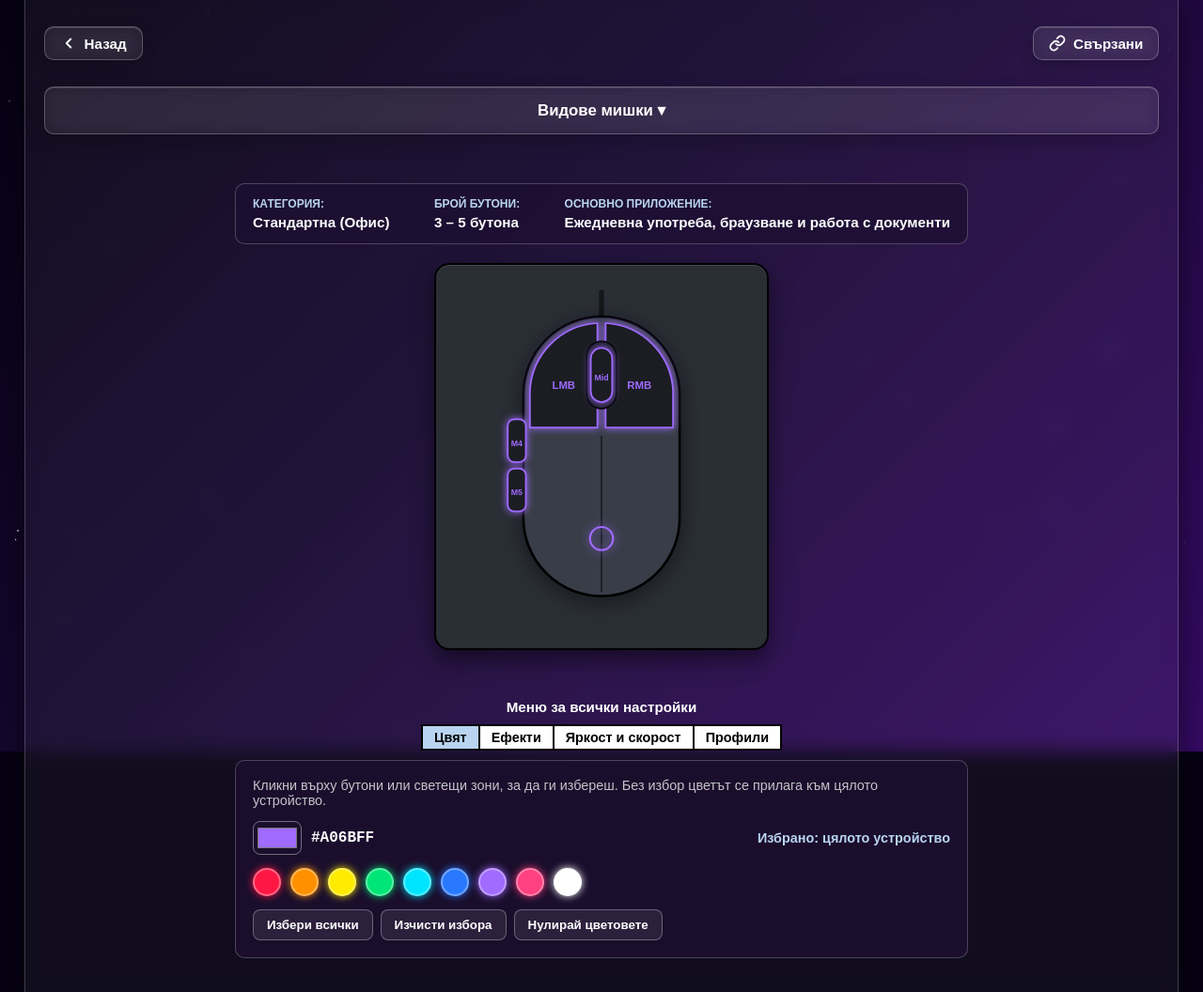
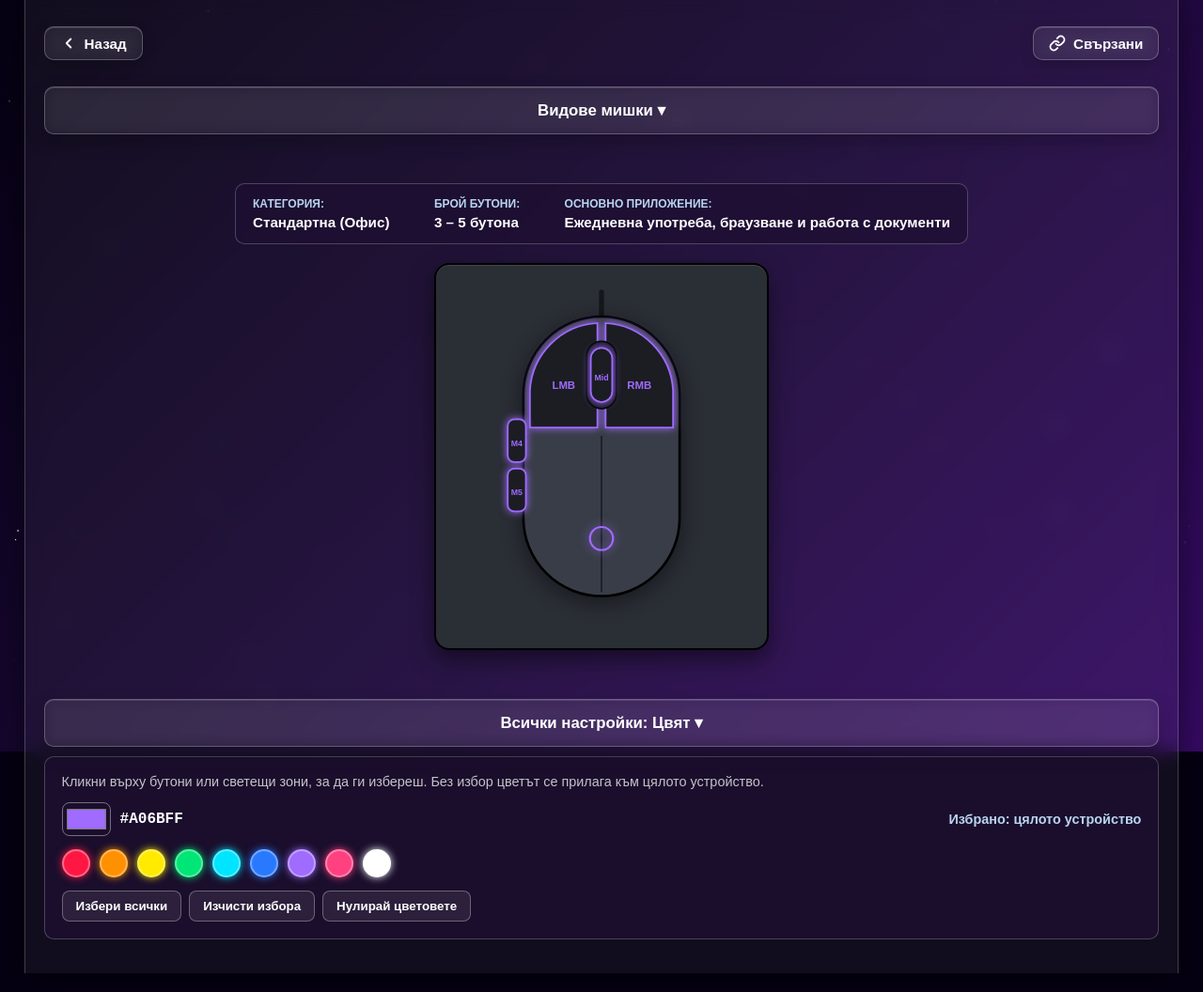
Before and after one commit to maevjoan-hash/web_RGB_changer_v2, a plain HTML site: page mouse.html in a window 1280 px wide. Shown: the whole page at 94% size. Drawn offline with Linux system fonts and the light colour scheme.

Commit message:
Replace settings tabs with an "Всички настройки" dropdown menu
- The white tab buttons are replaced by a dropdown in the same glass style
  as the layout switcher, on the keyboard and both mouse pages
- The menu button shows the open section ("Всички настройки: Цвят ▾") and
  updates when another section is chosen; picking an option closes the menu
- Dropdown menus use the site's purple tone instead of grey
- Remove the unused tab styles; panels now span the full width like the menus

Co-Authored-By: Claude Opus 5.5 <noreply@anthropic.com>
Claude-Session: https://claude.ai/code/session_018vGEQ2gAsJRXQNFQCdWChy

```diff
--- a/mouse.html
+++ b/mouse.html
@@ -93,13 +93,17 @@
         </div>
       </section>
 
-      <section class="settings-menu" aria-label="Меню за настройки">
-        <p class="settings-menu__title">Меню за всички настройки</p>
-        <div class="settings-tabs" role="tablist">
-          <button type="button" class="settings-tab" data-tab="1">Цвят</button>
-          <button type="button" class="settings-tab" data-tab="2">Ефекти</button>
-          <button type="button" class="settings-tab" data-tab="3">Яркост и скорост</button>
-          <button type="button" class="settings-tab" data-tab="4">Профили</button>
+      <section class="settings-menu" aria-label="Всички настройки">
+        <div class="layout-switcher">
+          <button type="button" class="connected-devices-btn layout-switcher__btn" data-settings-menu-btn>
+            Всички настройки ▾
+          </button>
+          <div id="settings-options" class="layout-options">
+            <button type="button" class="layout-option settings-tab" data-tab="1">Цвят</button>
+            <button type="button" class="layout-option settings-tab" data-tab="2">Ефекти</button>
+            <button type="button" class="layout-option settings-tab" data-tab="3">Яркост и скорост</button>
+            <button type="button" class="layout-option settings-tab" data-tab="4">Профили</button>
+          </div>
         </div>
       </section>
     </main>
--- a/rgb.js
+++ b/rgb.js
@@ -190,39 +190,36 @@
     swatch.style.setProperty('--swatch', swatch.dataset.color);
   });
 
-  // --- ТАБОВЕ ---
+  // --- МЕНЮ „ВСИЧКИ НАСТРОЙКИ“ ---
+  // Бутонът на менюто показва коя настройка е отворена в момента
   const panelElements = panels.querySelectorAll('.settings-panel');
+  const settingsMenuButton = settingsMenu.querySelector('[data-settings-menu-btn]');
 
-  const selectTab = (tabToSelect, moveFocus = false) => {
+  const selectTab = (tabToSelect) => {
     settingsTabs.forEach((tab) => {
       const isSelected = tab === tabToSelect;
-      tab.setAttribute('aria-selected', String(isSelected));
-      tab.tabIndex = isSelected ? 0 : -1;
+      tab.classList.toggle('active', isSelected);
+      if (isSelected) tab.setAttribute('aria-current', 'true');
+      else tab.removeAttribute('aria-current');
     });
     panelElements.forEach((panel) => {
       panel.hidden = panel.dataset.panel !== tabToSelect.dataset.tab;
     });
-    if (moveFocus) tabToSelect.focus();
+    if (settingsMenuButton) {
+      settingsMenuButton.textContent = `Всички настройки: ${tabToSelect.textContent} ▾`;
+    }
   };
 
-  settingsTabs.forEach((tab, index) => {
+  settingsTabs.forEach((tab) => {
     const panel = panels.querySelector(`[data-panel="${tab.dataset.tab}"]`);
-    tab.id = `settings-tab-${tab.dataset.tab}`;
-    tab.setAttribute('role', 'tab');
     if (panel) {
       panel.id = `settings-panel-${tab.dataset.tab}`;
-      panel.setAttribute('role', 'tabpanel');
-      panel.setAttribute('aria-labelledby', tab.id);
+      panel.setAttribute('role', 'region');
+      panel.setAttribute('aria-label', tab.textContent);
       tab.setAttribute('aria-controls', panel.id);
     }
 
     tab.addEventListener('click', () => selectTab(tab));
-    tab.addEventListener('keydown', (event) => {
-      const step = { ArrowRight: 1, ArrowLeft: -1 }[event.key];
-      if (!step) return;
-      event.preventDefault();
-      selectTab(settingsTabs[(index + step + settingsTabs.length) % settingsTabs.length], true);
-    });
   });
 
   selectTab(settingsTabs[0]);
--- a/script.js
+++ b/script.js
@@ -94,6 +94,11 @@ layoutSwitchers.forEach((switcher) => {
     setOpen(!switcher.classList.contains('is-open'));
   });
 
+  // Изборът на опция затваря менюто (за линковете страницата така или иначе се сменя)
+  options.addEventListener('click', (event) => {
+    if (event.target.closest('.layout-option')) setOpen(false);
+  });
+
   document.addEventListener('click', (event) => {
     if (!switcher.contains(event.target)) setOpen(false);
   });
--- a/style.css
+++ b/style.css
@@ -156,10 +156,12 @@ body {
   flex-direction: column;
   width: 100%;
   padding: 6px;
-  background: #2a2e35;
+  background: rgba(30, 18, 52, 0.97);
   border: 1px solid rgba(255, 255, 255, 0.25);
   border-radius: 8px;
-  box-shadow: 0 8px 20px rgba(0, 0, 0, 0.35);
+  box-shadow: 0 8px 20px rgba(0, 0, 0, 0.45);
+  backdrop-filter: blur(8px);
+  -webkit-backdrop-filter: blur(8px);
 }
 
 .layout-switcher.is-open .layout-options {
@@ -348,44 +350,14 @@ body {
   gap: 10px;
 }
 
-.settings-menu__title {
-  font-size: 0.95rem;
-  color: white;
-  font-weight: bold;
-}
-
-.settings-tabs {
-  display: flex;
-  flex-direction: row;
-  flex-wrap: wrap;
-  justify-content: center;
-  row-gap: 4px;
-}
-
-.settings-tab {
-  min-width: 44px;
-  height: 28px;
-  padding: 0 12px;
-  background: #ffffff;
-  border: 2px solid #000000;
-  margin-left: -2px;
-  font-size: 0.9rem;
-  font-weight: bold;
-  white-space: nowrap;
+/* Опциите в менютата могат да са и бутони (менюто „Всички настройки“) */
+button.layout-option {
+  width: 100%;
+  background: none;
+  border: none;
+  font: inherit;
+  text-align: left;
   cursor: pointer;
-}
-
-.settings-tab:first-child {
-  margin-left: 0;
-}
-
-.settings-tab:hover,
-.settings-tab:focus-visible {
-  background: #f3f3f3;
-}
-
-.settings-tab[aria-selected='true'] {
-  background: #b8d4f0;
 }
 
 .mouse-display-area {
@@ -732,7 +704,6 @@ body {
 /* --- ПАНЕЛИ С НАСТРОЙКИ --- */
 .settings-panels {
   width: 100%;
-  max-width: 780px;
 }
 
 .settings-panel {
```
Also changed, not shown: keyboard.html (+11 -7 lines), mouse-gaming.html (+11 -7 lines).
